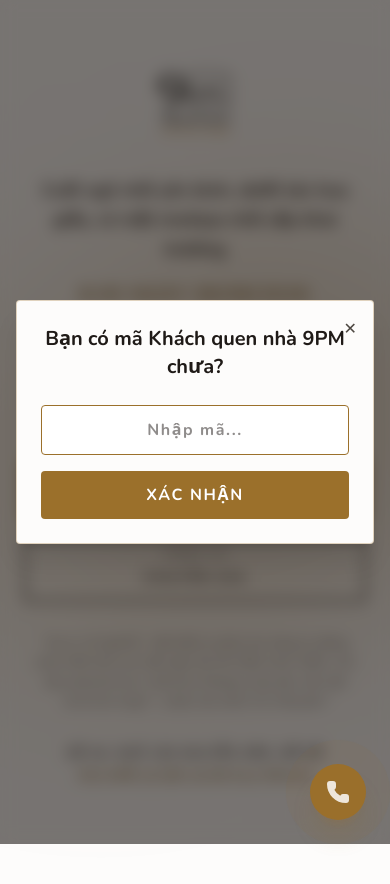
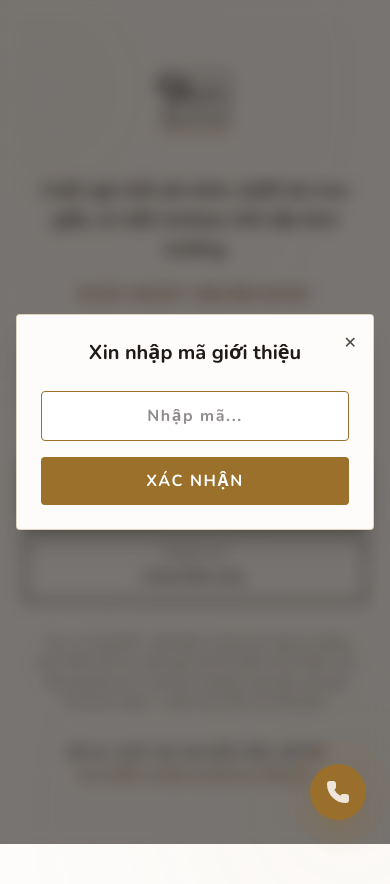
Before and after one commit to dotienson/9spa, a React (Vite) app: page / in a window 390 px wide. Both pictures are taken after a click on the button "Xem trước các dịch vụ của 9 p.m Skincare". Shown: the top 884 px of the page. Built offline with nearby package versions, Linux system fonts and the light colour scheme.

Commit message:
feat: add loading state and optimize background
Implement an initial CSS spinner for better perceived performance and replace heavy blur effects with static gradients to improve mobile rendering. Also updated the invitation code prompt text.

```diff
--- a/index.html
+++ b/index.html
@@ -12,7 +12,33 @@
     <meta name="description" content="Cuối ngõ nhỏ yên bình, dưới tán hoa giấy, có một medspa nhỏ sắp khai trương. 8:00 ngày 08/08/2026." />
   </head>
   <body>
-    <div id="root"></div>
+    <div id="root">
+      <style>
+        body, html { margin: 0; padding: 0; background-color: #FDFCFB; }
+        .initial-loader-container {
+          display: flex;
+          justify-content: center;
+          align-items: center;
+          height: 100vh;
+          height: 100dvh;
+          width: 100%;
+        }
+        .initial-spinner {
+          width: 40px;
+          height: 40px;
+          border: 3px solid rgba(206, 170, 105, 0.3);
+          border-radius: 50%;
+          border-top-color: #CEAA69;
+          animation: spin 1s ease-in-out infinite;
+        }
+        @keyframes spin {
+          to { transform: rotate(360deg); }
+        }
+      </style>
+      <div class="initial-loader-container">
+        <div class="initial-spinner"></div>
+      </div>
+    </div>
     <script type="module" src="/src/main.tsx"></script>
   </body>
 </html>
--- a/src/components/CountdownLanding.tsx
+++ b/src/components/CountdownLanding.tsx
@@ -51,10 +51,12 @@
 
   return (
     <section className="min-h-[100dvh] bg-[#FDFCFB] flex flex-col items-center justify-center p-4 md:p-8 relative overflow-hidden">
-      {/* Background decoration */}
-      <div className="absolute top-0 left-0 w-full h-full opacity-30 pointer-events-none">
-        <div className="absolute top-1/4 left-1/4 w-96 h-96 bg-gold rounded-full mix-blend-multiply filter blur-[100px] animate-pulse"></div>
-        <div className="absolute bottom-1/4 right-1/4 w-96 h-96 bg-gold-light rounded-full mix-blend-multiply filter blur-[100px] animate-pulse" style={{ animationDelay: '2s' }}></div>
+      {/* Background decoration - simplified for mobile performance using gradients instead of blur */}
+      <div className="absolute top-0 left-0 w-full h-full opacity-30 pointer-events-none overflow-hidden"
+        style={{
+          background: 'radial-gradient(circle at 10% 10%, rgba(206,170,105,0.15) 0%, transparent 40%), radial-gradient(circle at 90% 90%, rgba(206,170,105,0.15) 0%, transparent 40%)'
+        }}
+      >
       </div>
 
       <div
@@ -143,7 +145,7 @@
                 ✕
               </button>
               <h3 className="text-xl md:text-2xl font-serif font-bold text-[#1F1A17] mb-6 text-center">
-                Bạn có mã Khách quen nhà 9PM chưa?
+                Xin nhập mã giới thiệu
               </h3>
               <form onSubmit={handleCodeSubmit} className="flex flex-col gap-4">
                 <div>
```
